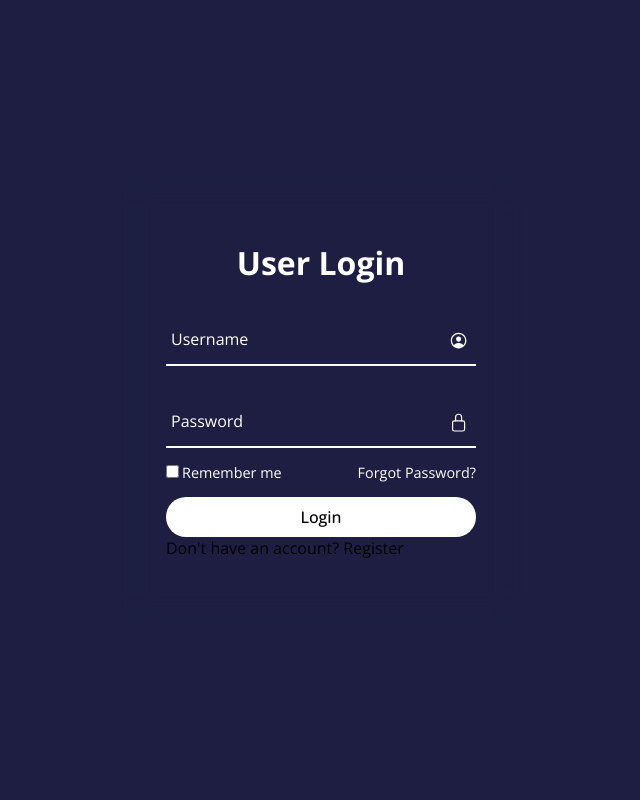
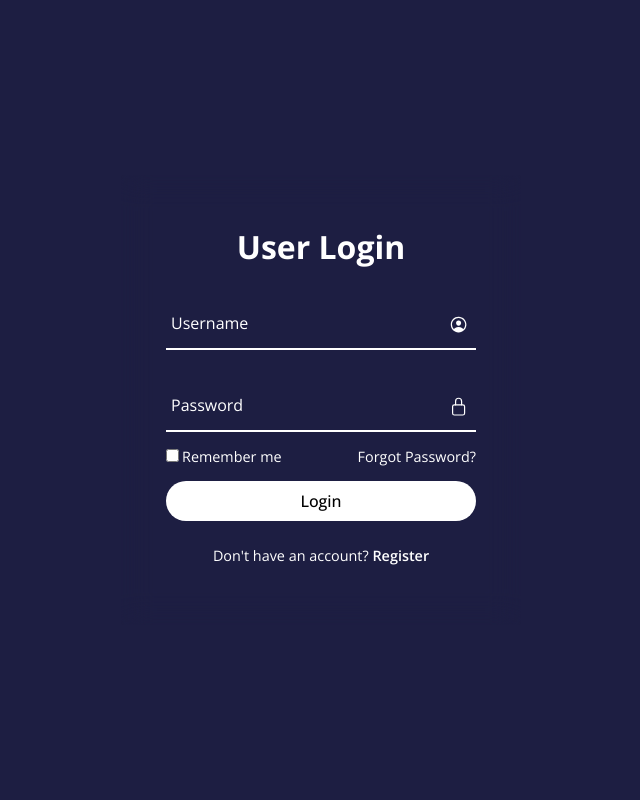
Before and after one commit to drumundana/Brisadonuts, a PHP site: page /User_login.php in a window 1280 px wide. Shown: the whole page, without its empty margins (319-959 px from the left). Run offline with PHP 8.4, Linux system fonts and the light colour scheme.

Commit message:
register 2

```diff
--- a/User_login.php
+++ b/User_login.php
@@ -27,7 +27,7 @@
                 <a href="#">Forgot Password?</a>
             </div>
             <button type="submit">Login</button>
-            <div class="user_register.php">
+            <div class="register-link">
                 <p>Don't have an account? <a heref="#">Register</a></p>
             </div>
         </form>
```
